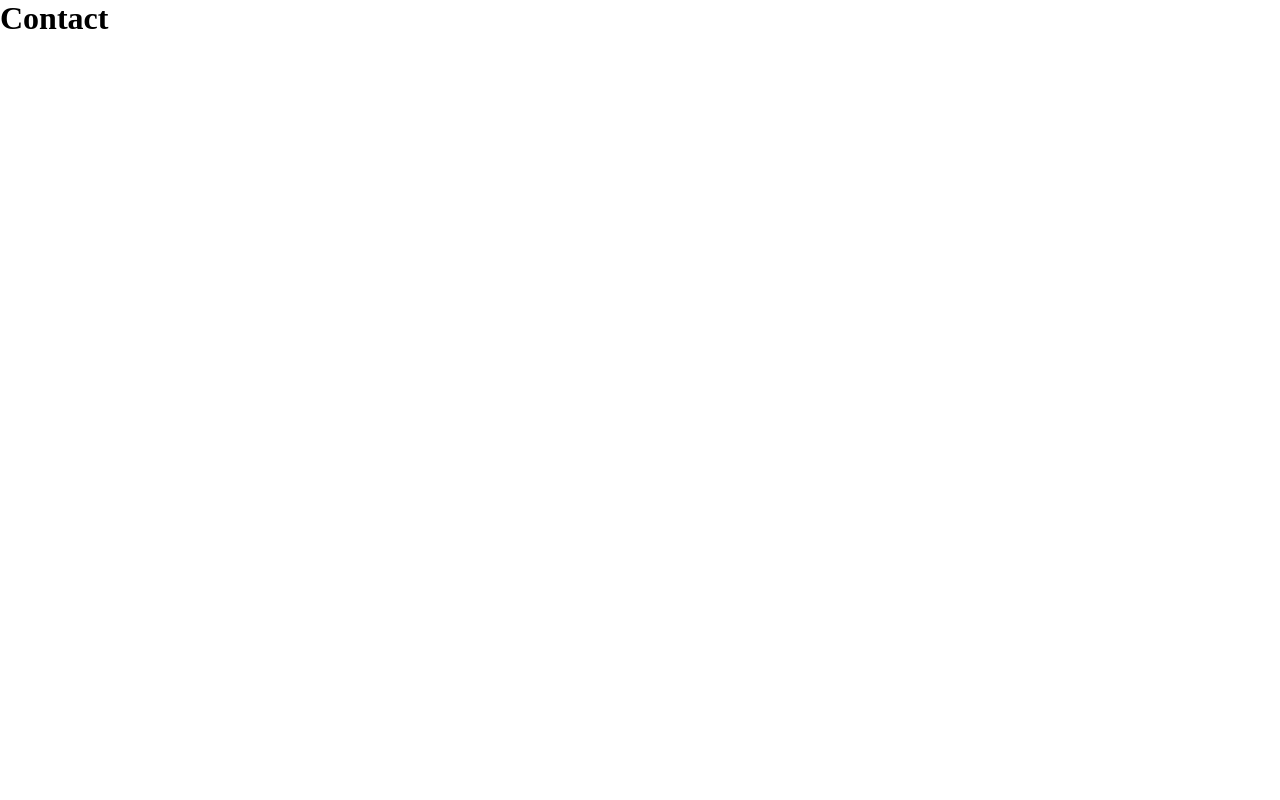
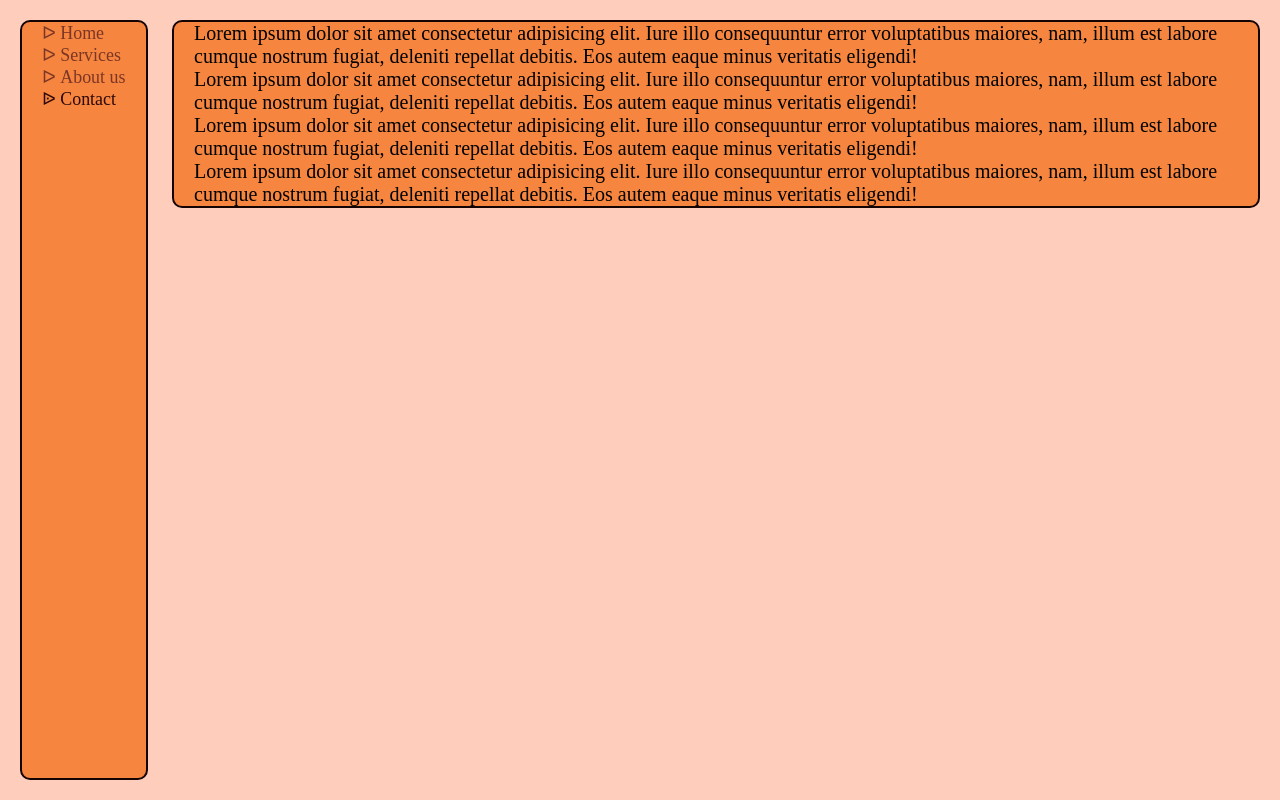
Before and after one commit to AKBabev22/Coding-Lions-Project, a plain HTML site: page html/contact.html in a window 1280 px wide. Drawn offline with Linux system fonts and the light colour scheme; files that its build step writes are made by us from their sources.

Commit message:
Create other pages and styling. Add color palette. Add arrows to show where the user is at. Add smooth edges.

```diff
--- a/html/contact.html
+++ b/html/contact.html
@@ -1,13 +1,24 @@
 <!DOCTYPE html>
 <html lang="en">
 <head>
-    <link rel="stylesheet" href="style.css">
+    <link rel="stylesheet" href="../style/contacts.css">
     <meta charset="UTF-8">
     <meta http-equiv="X-UA-Compatible" content="IE=edge">
     <meta name="viewport" content="width=device-width, initial-scale=1.0">
     <title>Document</title>
 </head>
 <body>
-    <h1>Contact</h1>
+    <nav class="navbar">
+        <a href="../index.html">ᐅ Home</a>
+        <a href="../html/services.html" target="_self">ᐅ Services</a>
+        <a href="../html/about.html" target="_self">ᐅ About us</a>
+        <a href="../html/contact.html" target="_self">ᐉ Contact</a>
+    </nav>
+    <div class="contbar">
+        <p>Lorem ipsum dolor sit amet consectetur adipisicing elit. Iure illo consequuntur error voluptatibus maiores, nam, illum est labore cumque nostrum fugiat, deleniti repellat debitis. Eos autem eaque minus veritatis eligendi!</p>
+        <p>Lorem ipsum dolor sit amet consectetur adipisicing elit. Iure illo consequuntur error voluptatibus maiores, nam, illum est labore cumque nostrum fugiat, deleniti repellat debitis. Eos autem eaque minus veritatis eligendi!</p>
+        <p>Lorem ipsum dolor sit amet consectetur adipisicing elit. Iure illo consequuntur error voluptatibus maiores, nam, illum est labore cumque nostrum fugiat, deleniti repellat debitis. Eos autem eaque minus veritatis eligendi!</p>
+        <p>Lorem ipsum dolor sit amet consectetur adipisicing elit. Iure illo consequuntur error voluptatibus maiores, nam, illum est labore cumque nostrum fugiat, deleniti repellat debitis. Eos autem eaque minus veritatis eligendi!</p>
+    </div>
 </body>
 </html>
--- /dev/null
+++ b/style/about.css
@@ -0,0 +1,68 @@
+/* Removes automatic margins and paddings from every element*/
+* {
+    margin: 0;
+    padding: 0;
+    box-sizing: border-box;
+}
+
+/* set background color*/
+body{
+    background-color: #FFCDBC;
+}
+/* This is the css for the navigation bar */
+.navbar{
+    /* Set the size and color of the navigation bar */
+    width: 10vw;
+    height: calc(100vh - 40px);
+    background-color: #F5853F;
+    border-radius: 10px;
+    /* Set the navigation bar elements sizes and orientations */
+    display: flex;
+    flex-direction: column;
+    justify-content: flex-start;
+    align-items: left;
+    float:left;
+    /* Set the navigation bar sizes, orientations and location*/
+    padding-right: 20px;
+    padding-left: 20px;
+    border: 2px solid #130303;
+    margin-left: 20px;
+    margin-top: 20px;
+    position: fixed;
+
+}
+/* This is the css for the navigation bar elements */
+.navbar > a{
+    /* Remove URL highlighing */
+    text-decoration: none;
+    color: #7C3626;
+    font-size: 1.4vw;
+}
+.navbar > a:nth-child(3){
+    /* Set the font color for the Home page to be red */
+    color: #2D080A;
+}
+/*this is the code for the content bar*/
+.contbar{
+    /* Set the size and color of the navigation bar */
+    width: 85vw;
+    height: fit-content;
+    background-color: #F5853F;
+    border-radius:10px;
+    /* Set the navigation bar elements sizes and orientations */
+    display: flex;
+    flex-direction: column;
+    justify-content: flex-start;
+    align-items: left;
+    float:right;
+    /* Set the navigation bar sizes and orientations */
+    padding-left: 20px;
+    padding-right: 20px;
+    border: 2px solid #130303;
+    margin-right: 20px;
+    margin-top: 20px;
+    margin-bottom: 20px;
+
+    /*set the font settings*/
+    font-size: 20px;
+}
--- /dev/null
+++ b/style/contacts.css
@@ -0,0 +1,68 @@
+/* Removes automatic margins and paddings from every element*/
+* {
+    margin: 0;
+    padding: 0;
+    box-sizing: border-box;
+}
+
+/* set background color*/
+body{
+    background-color: #FFCDBC;
+}
+/* This is the css for the navigation bar */
+.navbar{
+    /* Set the size and color of the navigation bar */
+    width: 10vw;
+    height: calc(100vh - 40px);
+    background-color: #F5853F;
+    border-radius: 10px;
+    /* Set the navigation bar elements sizes and orientations */
+    display: flex;
+    flex-direction: column;
+    justify-content: flex-start;
+    align-items: left;
+    float:left;
+    /* Set the navigation bar sizes, orientations and location*/
+    padding-right: 20px;
+    padding-left: 20px;
+    border: 2px solid #130303;
+    margin-left: 20px;
+    margin-top: 20px;
+    position: fixed;
+
+}
+/* This is the css for the navigation bar elements */
+.navbar > a{
+    /* Remove URL highlighing */
+    text-decoration: none;
+    color: #7C3626;
+    font-size: 1.4vw;
+}
+.navbar > a:nth-child(4){
+    /* Set the font color for the Home page to be red */
+    color: #2D080A;
+}
+/*this is the code for the content bar*/
+.contbar{
+    /* Set the size and color of the navigation bar */
+    width: 85vw;
+    height: fit-content;
+    background-color: #F5853F;
+    border-radius:10px;
+    /* Set the navigation bar elements sizes and orientations */
+    display: flex;
+    flex-direction: column;
+    justify-content: flex-start;
+    align-items: left;
+    float:right;
+    /* Set the navigation bar sizes and orientations */
+    padding-left: 20px;
+    padding-right: 20px;
+    border: 2px solid #130303;
+    margin-right: 20px;
+    margin-top: 20px;
+    margin-bottom: 20px;
+
+    /*set the font settings*/
+    font-size: 20px;
+}
--- /dev/null
+++ b/style/index.css
@@ -0,0 +1,68 @@
+/* Removes automatic margins and paddings from every element*/
+* {
+    margin: 0;
+    padding: 0;
+    box-sizing: border-box;
+}
+
+/* set background color*/
+body{
+    background-color: #FFCDBC;
+}
+/* This is the css for the navigation bar */
+.navbar{
+    /* Set the size and color of the navigation bar */
+    width: 10vw;
+    height: calc(100vh - 40px);
+    background-color: #F5853F;
+    border-radius: 10px;
+    /* Set the navigation bar elements sizes and orientations */
+    display: flex;
+    flex-direction: column;
+    justify-content: flex-start;
+    align-items: left;
+    float:left;
+    /* Set the navigation bar sizes, orientations and location*/
+    padding-right: 20px;
+    padding-left: 20px;
+    border: 2px solid #130303;
+    margin-left: 20px;
+    margin-top: 20px;
+    position: fixed;
+
+}
+/* This is the css for the navigation bar elements */
+.navbar > a{
+    /* Remove URL highlighing */
+    text-decoration: none;
+    color: #7C3626;
+    font-size: 1.4vw;
+}
+.navbar > a:nth-child(1){
+    /* Set the font color for the Home page to be red */
+    color: #2D080A;
+}
+/*this is the code for the content bar*/
+.contbar{
+    /* Set the size and color of the navigation bar */
+    width: 85vw;
+    height: fit-content;
+    background-color: #F5853F;
+    border-radius:10px;
+    /* Set the navigation bar elements sizes and orientations */
+    display: flex;
+    flex-direction: column;
+    justify-content: flex-start;
+    align-items: left;
+    float:right;
+    /* Set the navigation bar sizes and orientations */
+    padding-left: 20px;
+    padding-right: 20px;
+    border: 2px solid #130303;
+    margin-right: 20px;
+    margin-top: 20px;
+    margin-bottom: 20px;
+
+    /*set the font settings*/
+    font-size: 20px;
+}
--- /dev/null
+++ b/style/services.css
@@ -0,0 +1,68 @@
+/* Removes automatic margins and paddings from every element*/
+* {
+    margin: 0;
+    padding: 0;
+    box-sizing: border-box;
+}
+
+/* set background color*/
+body{
+    background-color: #FFCDBC;
+}
+/* This is the css for the navigation bar */
+.navbar{
+    /* Set the size and color of the navigation bar */
+    width: 10vw;
+    height: calc(100vh - 40px);
+    background-color: #F5853F;
+    border-radius: 10px;
+    /* Set the navigation bar elements sizes and orientations */
+    display: flex;
+    flex-direction: column;
+    justify-content: flex-start;
+    align-items: left;
+    float:left;
+    /* Set the navigation bar sizes, orientations and location*/
+    padding-right: 20px;
+    padding-left: 20px;
+    border: 2px solid #130303;
+    margin-left: 20px;
+    margin-top: 20px;
+    position: fixed;
+
+}
+/* This is the css for the navigation bar elements */
+.navbar > a{
+    /* Remove URL highlighing */
+    text-decoration: none;
+    color: #7C3626;
+    font-size: 1.4vw;
+}
+.navbar > a:nth-child(2){
+    /* Set the font color for the Home page to be red */
+    color: #2D080A;
+}
+/*this is the code for the content bar*/
+.contbar{
+    /* Set the size and color of the navigation bar */
+    width: 85vw;
+    height: fit-content;
+    background-color: #F5853F;
+    border-radius:10px;
+    /* Set the navigation bar elements sizes and orientations */
+    display: flex;
+    flex-direction: column;
+    justify-content: flex-start;
+    align-items: left;
+    float:right;
+    /* Set the navigation bar sizes and orientations */
+    padding-left: 20px;
+    padding-right: 20px;
+    border: 2px solid #130303;
+    margin-right: 20px;
+    margin-top: 20px;
+    margin-bottom: 20px;
+
+    /*set the font settings*/
+    font-size: 20px;
+}
--- a/style/style.css
+++ /dev/null
@@ -1,68 +0,0 @@
-/* Removes automatic margins and paddings from every element*/
-* {
-    margin: 0;
-    padding: 0;
-    box-sizing: border-box;
-}
-
-
-/* This is the css for the navigation bar */
-.navbar{
-    /* Set the size and color of the navigation bar */
-    width: 10vw;
-    height: calc(100vh - 40px);
-    background-color: gray;
-    /* Set the navigation bar elements sizes and orientations */
-    display: flex;
-    flex-direction: column;
-    justify-content: flex-start;
-    align-items: center;
-    float:left;
-    /* Set the navigation bar sizes, orientations and location*/
-    padding-right: 20px;
-    padding-left: 20px;
-    border: 5px solid black;
-    margin-left: 20px;
-    margin-top: 20px;
-    margin-bottom: 20px;
-    position: fixed;
-
-}
-/* This is the css for the navigation bar elements */
-.navbar > a{
-    /* Remove URL highlighing */
-    text-decoration: none;
-    color: black;
-    font-size: 1.4vw;
-}
-.navbar > a:nth-child(2){
-    /* Set the font color for the Services page to be red */
-    color: red;
-}
-.navbar > a:nth-child(1){
-    /* Set the font color for the Home page to be red */
-    color: greenyellow;
-}
-/*this is the code for the content bar*/
-.contbar{
-    /* Set the size and color of the navigation bar */
-    width: 85vw;
-    height: 10000px;
-    background-color: gray;
-    /* Set the navigation bar elements sizes and orientations */
-    display: flex;
-    flex-direction: column;
-    justify-content: flex-start;
-    align-items: center;
-    float:right;
-    /* Set the navigation bar sizes and orientations */
-    padding-left: 20px;
-    padding-right: 20px;
-    border: 5px solid black;
-    margin-right: 20px;
-    margin-top: 20px;
-    margin-bottom: 20px;
-
-    /*set the font settings*/
-    font-size: 20px;
-}
```
Also changed, not shown: html/about.html (+13 -2 lines), html/services.html (+13 -2 lines), index.html (+5 -5 lines).
